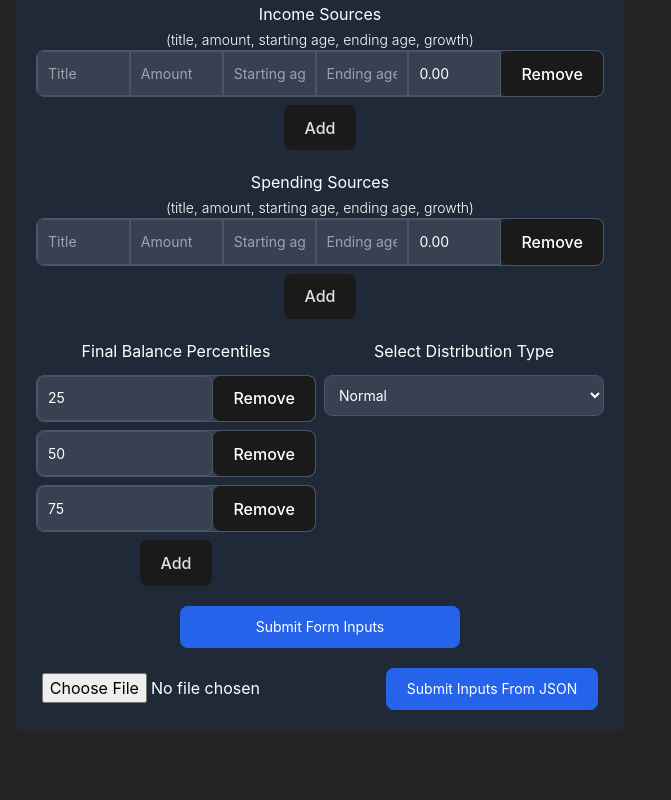
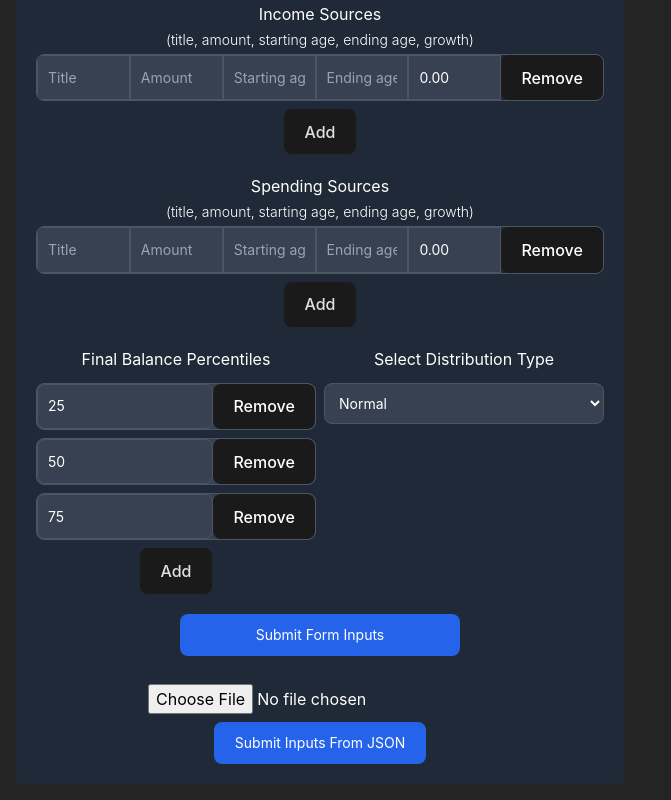
Before and after one commit to cole-koryto/simulatesuccess-frontend, a React (Vite) app: page / in a window 1280 px wide. Shown: the part 378-1178 px from the top of the page, without its empty margins (0-671 px from the left). Before the commit the page ends 1124 px from the top, so only its background shows below. Built offline with nearby package versions, Linux system fonts and the light colour scheme.

Commit message:
Update Choose file and source padding

```diff
--- a/src/components/InputBox.tsx
+++ b/src/components/InputBox.tsx
@@ -261,12 +261,12 @@ const InputBox = ({ setSimulationInputs, setSimulationData }) => {
                 </div>
                 <div className="col-start-1 col-span-4 mb-3">
                     <p className="block mb-1 font-normal text-white">Income Sources</p>
-                    <p className="block font-light text-sm text-white">(title, amount, starting age, ending age, growth)</p>
+                    <p className="block mb-1 font-light text-sm text-white">(title, amount, starting age, ending age, growth)</p>
                     <AddableSourceBoxV2 groups={incomeSources} setGroups={setIncomeSources}/>
                 </div>
                 <div className="col-start-1 col-span-4 mb-3">
                     <p className="block mb-1 font-normal text-white">Spending Sources</p>
-                    <p className="block font-light text-sm text-white">(title, amount, starting age, ending age, growth)</p>
+                    <p className="block mb-1 font-light text-sm text-white">(title, amount, starting age, ending age, growth)</p>
                     <AddableSourceBoxV2 groups={spendingSources} setGroups={setSpendingSources}/>
                 </div>
                 <div className="col-start-1 col-span-2 mb-3">
@@ -283,7 +283,7 @@ const InputBox = ({ setSimulationInputs, setSimulationData }) => {
                 <button type="submit" className="col-start-2 col-span-2 text-white bg-blue-600 hover:bg-blue-700 focus:ring-4 focus:outline-none focus:ring-blue-800 font-normal rounded-lg text-sm w-full sm:w-auto px-5 py-2.5 text-center">{loading ? <>Loading...</> : <>Submit Form Inputs</>}</button>
             </form>
             <form id="json_form" onSubmit={handleSubmit} className="mt-5">
-                <input type="file" accept=".json,application/json" className="text-white" onChange={handleFileChange}/>
+                <input type="file" accept=".json,application/json" className="text-white p-2" onChange={handleFileChange}/>
                 <button type="submit" className="text-white bg-blue-600 hover:bg-blue-700 focus:ring-4 focus:outline-none focus:ring-blue-800 font-normal rounded-lg text-sm w-full sm:w-auto px-5 py-2.5 text-center">{loading ? <>Loading...</> : <>Submit Inputs From JSON</>}</button>
             </form>
         </div>
```
